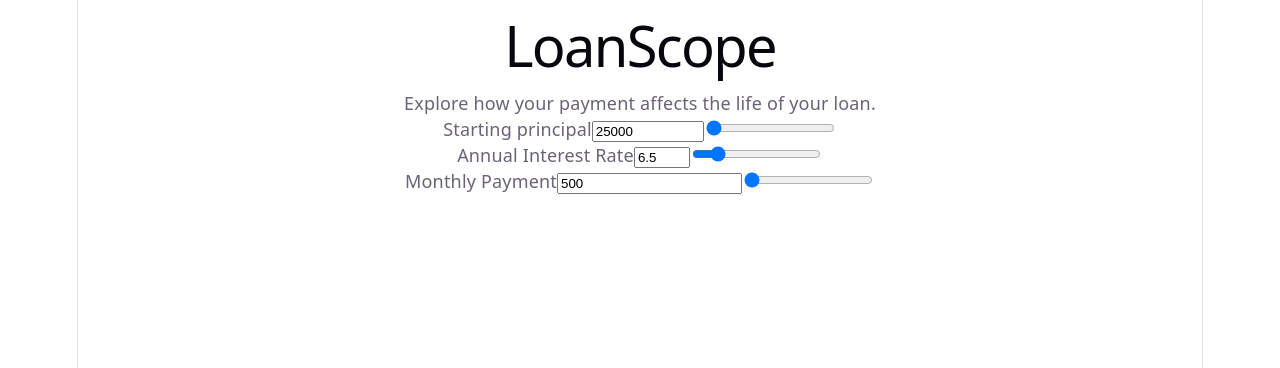
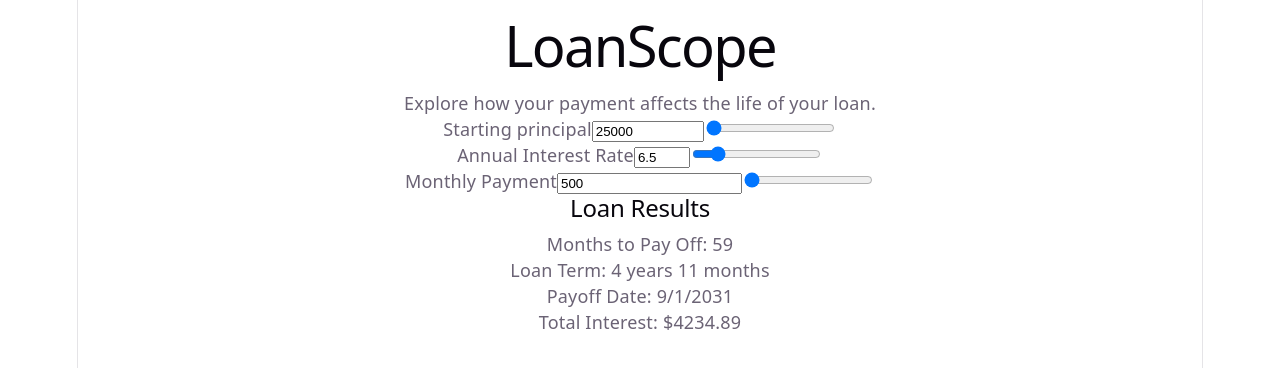
Before and after one commit to xcindyyyx/LoanScope, a React (Vite) app in the folder loanscope/: page / in a window 1280 px wide. Shown: the top 368 px of the page. Built offline with nearby package versions, Linux system fonts and the light colour scheme.

Commit message:
Display loan calculation results

```diff
--- a/loanscope/src/App.jsx
+++ b/loanscope/src/App.jsx
@@ -9,11 +9,21 @@ function App() {
   const [interestRate, setInterestRate] = useState(6.5);
   const [monthlyPayment, setMonthlyPayment] = useState(500);
 
-   const loan_results = calc_loan(
-        Number(principal),
-        Number(interestRate),
-        Number(monthlyPayment)
-    );
+  // Calculate loan results
+  const loan_results = calc_loan(
+      Number(principal),
+      Number(interestRate),
+      Number(monthlyPayment)
+  );
+
+  // Convert total months into years and remaining months
+  const years = Math.floor(loan_results.months / 12);
+  const remaining_months = loan_results.months % 12;
+
+
+  // Calculate estimated payoff date
+  const payoff_date = new Date();
+  payoff_date.setMonth(payoff_date.getMonth() + loan_results.months);
 
   // Will be displayed on webpage
   return (
@@ -90,6 +100,30 @@ function App() {
 
       </div>
 
+      {/* Display loan results */}
+      <div className="loan-results">
+
+        <h2>Loan Results</h2>
+
+        <p>
+          Months to Pay Off: {loan_results.months}
+        </p>
+
+        <p>
+          Loan Term: {years} years {remaining_months} months
+        </p>
+
+        <p>
+          Payoff Date: {payoff_date.toLocaleDateString()}
+        </p>
+
+        <p>
+          Total Interest: ${loan_results.total_interest.toFixed(2)}
+        </p>
+
+      </div>
+
+
     </div>
   )
 }
```
